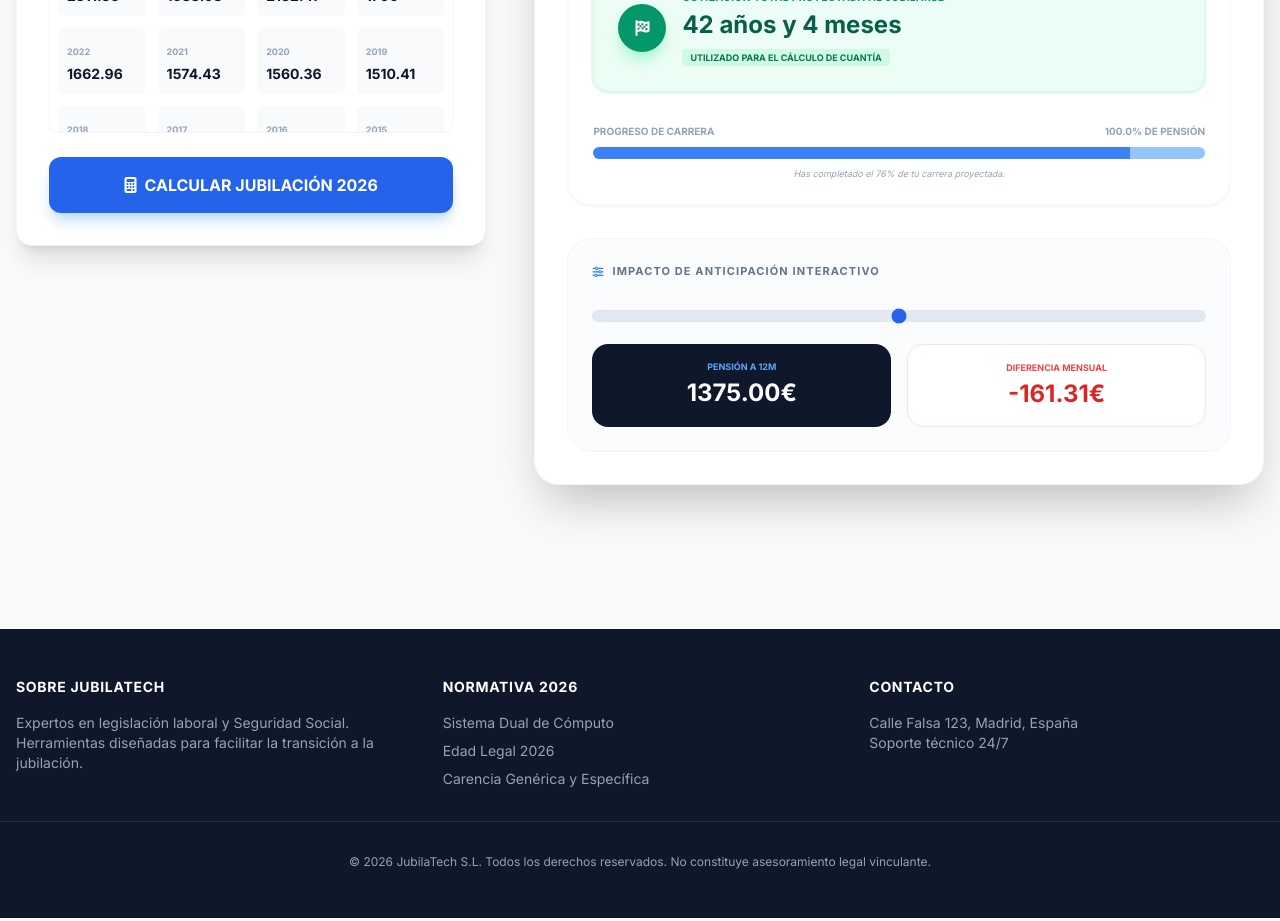
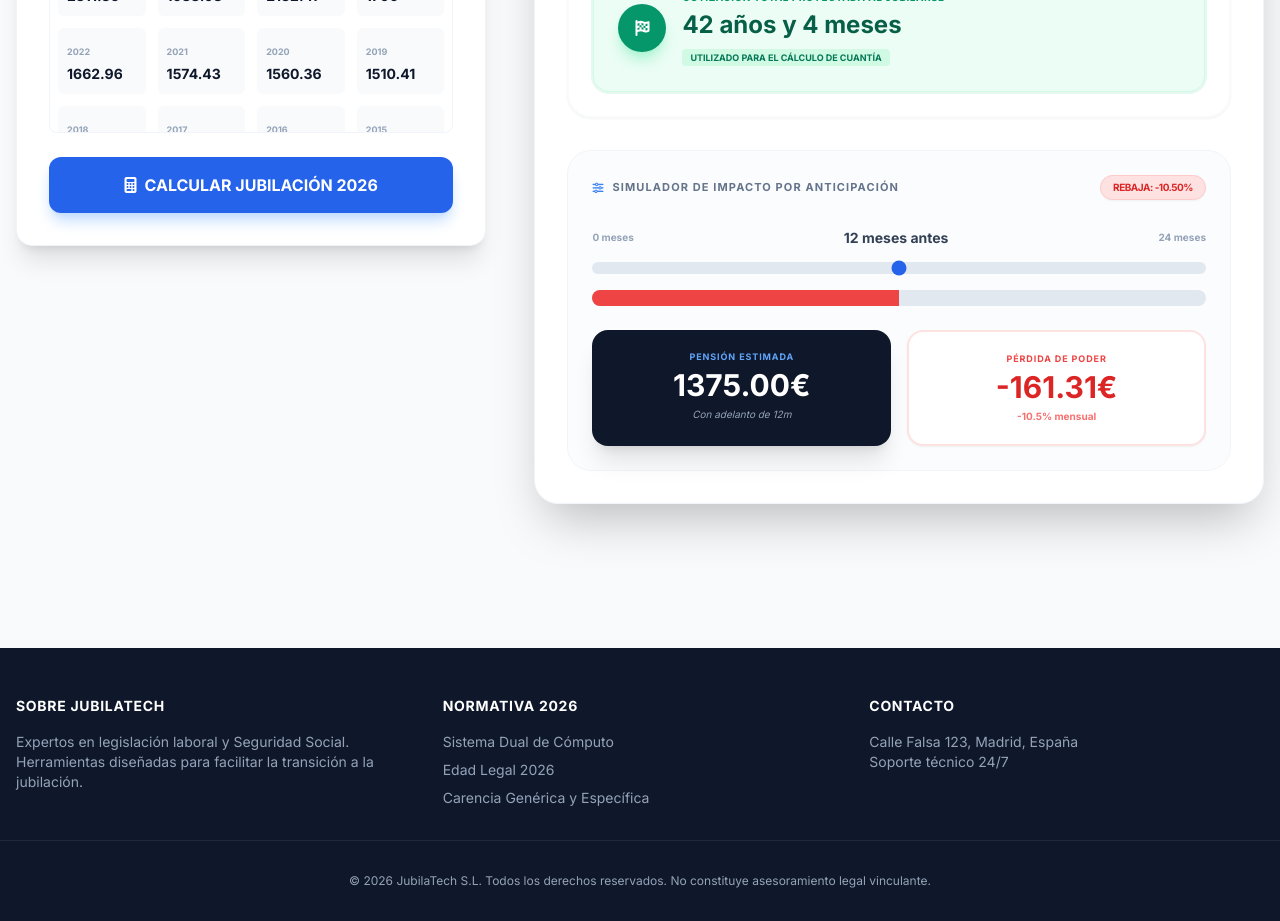
Before and after one commit to UGTSanidadSalamanca/JubilaPlan, a React (Vite) app: page / in a window 1280 px wide. Shown: the part 960-1881 px from the top of the page. Built offline with nearby package versions, Linux system fonts and the light colour scheme.

Commit message:
feat: Improve simulated pension calculation accuracy
Adjust the simulated pension calculation to more accurately reflect the reduction coefficient based on months of early retirement. Add a display for the current simulated reduction percentage.

```diff
--- a/components/ResultsView.tsx
+++ b/components/ResultsView.tsx
@@ -55,6 +55,7 @@ const ResultsView: React.FC<Props> = ({ result }) => {
   const getSimulatedPension = (months: number) => {
     const baseReg = result.bestOption === 'A' ? result.baseReguladoraA : result.baseReguladoraB;
     const percScale = result.contributionPercentage / 100;
+    // Coeficiente reductor aproximado según meses (máx 21% a 24 meses)
     const reduction = (months / 24) * 0.21;
     return (baseReg * percScale * (1 - reduction)) + result.genderGapSupplement;
   };
@@ -62,6 +63,7 @@ const ResultsView: React.FC<Props> = ({ result }) => {
   const simulatedPension = getSimulatedPension(simulatedMonths);
   const ordinaryPension = getSimulatedPension(0);
   const costOfDecision = ordinaryPension - simulatedPension;
+  const currentSimulatedReductionPerc = (simulatedMonths / 24) * 21;
 
   return (
     <div className="space-y-6 animate-in fade-in slide-in-from-bottom-4 duration-500">
@@ -106,7 +108,7 @@ const ResultsView: React.FC<Props> = ({ result }) => {
             </div>
           </div>
 
-          {/* Hoja de Ruta de Cotización Corregida */}
+          {/* Hoja de Ruta de Cotización */}
           <div className="bg-white p-6 rounded-3xl border-2 border-slate-50 shadow-sm">
             <h4 className="text-[11px] font-bold text-slate-500 uppercase tracking-widest mb-6 flex items-center gap-2">
               <i className="fa-solid fa-road text-blue-500"></i>
@@ -125,7 +127,7 @@ const ResultsView: React.FC<Props> = ({ result }) => {
                 </div>
               </div>
 
-              {/* Bloque 2: Tiempo que resta (Simbolizado como suma) */}
+              {/* Bloque 2: Tiempo que resta */}
               <div className="flex items-center gap-4 bg-blue-50 p-4 rounded-2xl border border-blue-100 ml-4">
                 <div className="w-10 h-10 bg-blue-600 rounded-full flex items-center justify-center text-white shrink-0 shadow-lg shadow-blue-200">
                   <i className="fa-solid fa-plus"></i>
@@ -151,42 +153,52 @@ const ResultsView: React.FC<Props> = ({ result }) => {
                 </div>
               </div>
             </div>
-
-            <div className="mt-8">
-               <div className="flex justify-between items-center text-[10px] font-bold text-slate-400 uppercase mb-2">
-                 <span>Progreso de carrera</span>
-                 <span>{result.contributionPercentage.toFixed(1)}% de pensión</span>
-               </div>
-               <div className="h-3 bg-slate-100 rounded-full overflow-hidden flex">
-                 <div className="h-full bg-blue-500" style={{ width: `${Math.min(100, (result.currentContribution.years / 36.5) * 100)}%` }}></div>
-                 <div className="h-full bg-blue-300" style={{ width: `${Math.min(100 - (result.currentContribution.years / 36.5) * 100, (result.timeRemaining.years / 36.5) * 100)}%` }}></div>
-               </div>
-               <p className="text-[9px] text-slate-400 mt-2 text-center italic">
-                 Has completado el {((result.currentContribution.years / result.finalContribution.years) * 100).toFixed(0)}% de tu carrera proyectada.
-               </p>
-            </div>
           </div>
 
-          {/* Simulador Interactivo */}
+          {/* Simulador Interactivo con Visualización de Rebaja */}
           <div className="bg-slate-50/50 p-6 rounded-3xl border border-slate-100">
-            <h4 className="text-[11px] font-bold text-slate-500 uppercase tracking-widest mb-6 flex items-center gap-2">
-              <i className="fa-solid fa-sliders text-blue-500"></i>
-              Impacto de Anticipación Interactivo
-            </h4>
-            <div className="space-y-4">
-              <input
-                type="range" min="0" max="24" value={simulatedMonths}
-                onChange={(e) => setSimulatedMonths(Number(e.target.value))}
-                className="w-full h-3 bg-slate-200 rounded-lg appearance-none cursor-pointer accent-blue-600"
-              />
+            <div className="flex items-center justify-between mb-6">
+              <h4 className="text-[11px] font-bold text-slate-500 uppercase tracking-widest flex items-center gap-2">
+                <i className="fa-solid fa-sliders text-blue-500"></i>
+                Simulador de Impacto por Anticipación
+              </h4>
+              <span className={`px-3 py-1 rounded-full text-[10px] font-black uppercase tracking-tighter shadow-sm border ${simulatedMonths > 0 ? 'bg-red-100 text-red-600 border-red-200' : 'bg-emerald-100 text-emerald-600 border-emerald-200'}`}>
+                {simulatedMonths > 0 ? `Rebaja: -${currentSimulatedReductionPerc.toFixed(2)}%` : 'Sin recortes'}
+              </span>
+            </div>
+
+            <div className="space-y-6">
+              <div className="relative pt-1">
+                <div className="flex mb-2 items-center justify-between">
+                  <div className="text-[10px] font-bold text-slate-400">0 meses</div>
+                  <div className="text-sm font-black text-slate-700">{simulatedMonths} meses antes</div>
+                  <div className="text-[10px] font-bold text-slate-400">24 meses</div>
+                </div>
+                <input
+                  type="range" min="0" max="24" value={simulatedMonths}
+                  onChange={(e) => setSimulatedMonths(Number(e.target.value))}
+                  className="w-full h-3 bg-slate-200 rounded-lg appearance-none cursor-pointer accent-blue-600 mb-4"
+                />
+
+                {/* Visualizador de Porcentaje de Rebaja */}
+                <div className="h-4 w-full bg-slate-200 rounded-full overflow-hidden flex mb-6">
+                   <div
+                    className="h-full bg-red-500 transition-all duration-300 ease-out"
+                    style={{ width: `${(currentSimulatedReductionPerc / 21) * 100}%` }}
+                   ></div>
+                </div>
+              </div>
+
               <div className="grid grid-cols-2 gap-4">
-                <div className="bg-slate-900 text-white p-4 rounded-2xl text-center">
-                  <p className="text-[9px] font-bold text-blue-400 uppercase mb-1">Pensión a {simulatedMonths}m</p>
-                  <p className="text-2xl font-black">{simulatedPension.toFixed(2)}€</p>
+                <div className="bg-slate-900 text-white p-5 rounded-2xl text-center shadow-xl">
+                  <p className="text-[9px] font-bold text-blue-400 uppercase mb-1 tracking-widest">Pensión Estimada</p>
+                  <p className="text-3xl font-black">{simulatedPension.toFixed(2)}€</p>
+                  <p className="text-[10px] text-slate-400 mt-1 italic">Con adelanto de {simulatedMonths}m</p>
                 </div>
-                <div className="bg-white border border-red-100 p-4 rounded-2xl text-center">
-                  <p className="text-[9px] font-bold text-red-500 uppercase mb-1">Diferencia Mensual</p>
-                  <p className="text-2xl font-black text-red-600">-{costOfDecision.toFixed(2)}€</p>
+                <div className="bg-white border-2 border-red-100 p-5 rounded-2xl text-center shadow-sm">
+                  <p className="text-[9px] font-bold text-red-500 uppercase mb-1 tracking-widest">Pérdida de Poder</p>
+                  <p className="text-3xl font-black text-red-600">-{costOfDecision.toFixed(2)}€</p>
+                  <p className="text-[10px] text-red-400 mt-1 font-bold">-{currentSimulatedReductionPerc.toFixed(1)}% mensual</p>
                 </div>
               </div>
             </div>
```
